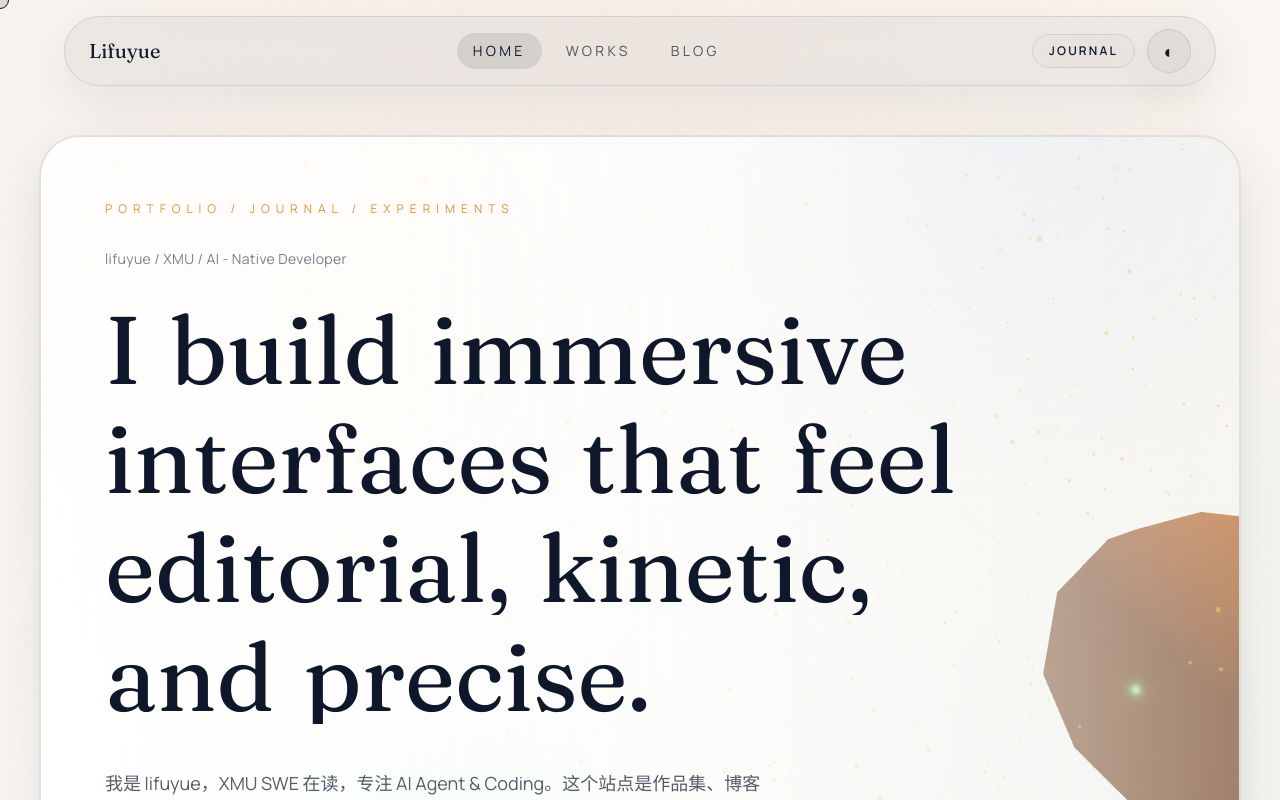
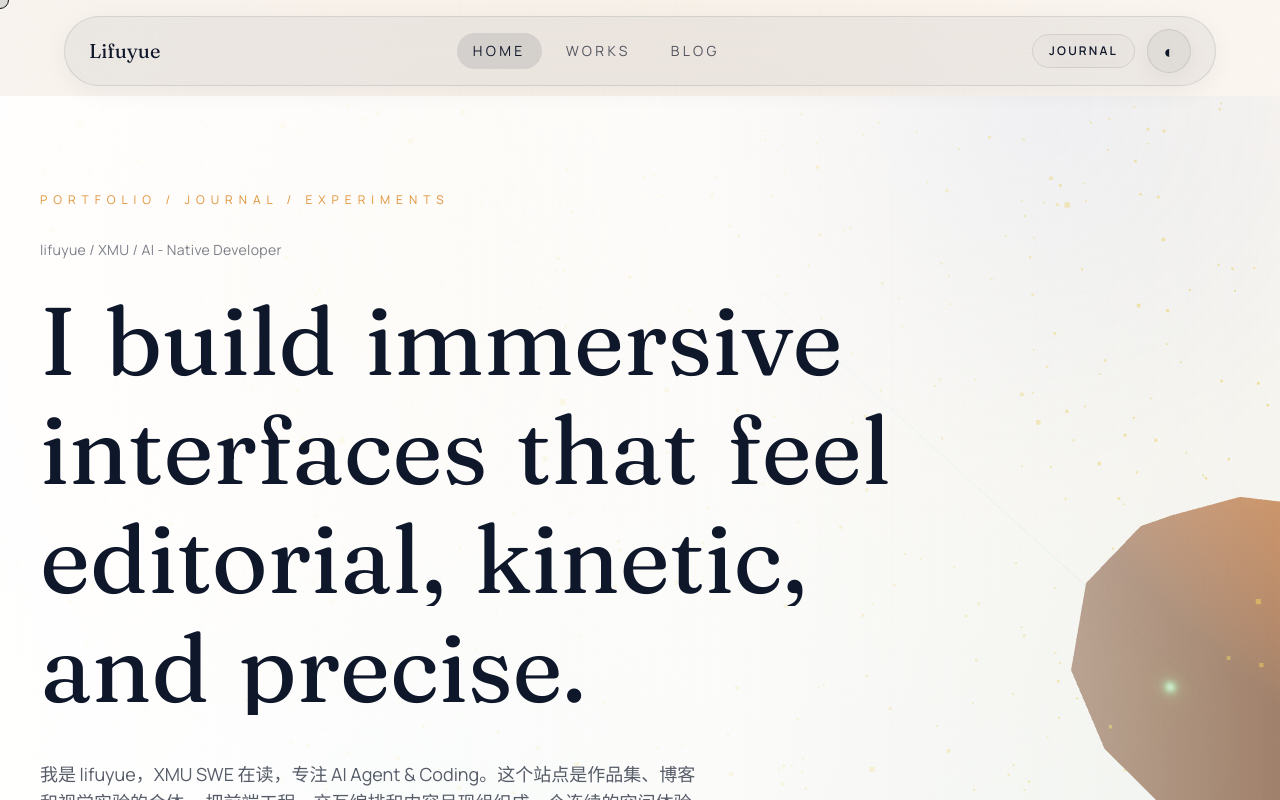
Before and after one commit to lifuyue/lifuyue.github.io, a React (Vite) app: page / in a window 1280 px wide. Shown: the top 800 px of the page. Built offline with nearby package versions, Linux system fonts and the light colour scheme.

Commit message:
Remove section card shells for a more open layout

```diff
--- a/src/components/blog/BlogCard.tsx
+++ b/src/components/blog/BlogCard.tsx
@@ -12,7 +12,7 @@ export function BlogCard({ post }: BlogCardProps) {
     <motion.article layout className="group h-full">
       <Link
         to={`/blog/${post.slug}`}
-        className="glass-panel flex h-full flex-col overflow-hidden rounded-[2rem]"
+        className="glass-panel flex h-full flex-col overflow-hidden rounded-[1.5rem]"
       >
         <div
           className="h-56 border-b border-line/10 transition-transform duration-500 group-hover:scale-[1.03]"
--- a/src/components/layout/PageTransition.tsx
+++ b/src/components/layout/PageTransition.tsx
@@ -9,17 +9,17 @@ export function PageTransition({ children }: PropsWithChildren) {
       initial={
         prefersReducedMotion
           ? { opacity: 0 }
-          : { opacity: 0, y: 28, clipPath: 'inset(0 0 20% 0 round 2rem)' }
+          : { opacity: 0, y: 28, clipPath: 'inset(0 0 20% 0)' }
       }
       animate={
         prefersReducedMotion
           ? { opacity: 1 }
-          : { opacity: 1, y: 0, clipPath: 'inset(0 0 0% 0 round 2rem)' }
+          : { opacity: 1, y: 0, clipPath: 'inset(0 0 0% 0)' }
       }
       exit={
         prefersReducedMotion
           ? { opacity: 0 }
-          : { opacity: 0, y: -18, clipPath: 'inset(0 0 100% 0 round 2rem)' }
+          : { opacity: 0, y: -18, clipPath: 'inset(0 0 100% 0)' }
       }
       transition={{ duration: 0.8, ease: [0.22, 1, 0.36, 1] }}
     >
--- a/src/components/sections/Contact.tsx
+++ b/src/components/sections/Contact.tsx
@@ -5,9 +5,8 @@ import { socials } from '@/data/socials';
 
 export function Contact() {
   return (
-    <section className="section-shell section-space">
-      <div className="relative overflow-hidden rounded-[2.5rem] border border-line/10 bg-[linear-gradient(135deg,rgba(245,158,11,0.16),rgba(45,212,191,0.08),rgba(var(--line),0.04))] p-8 sm:p-10 lg:p-14">
-        <div className="absolute inset-0 bg-noise opacity-80" />
+    <section className="section-shell section-space relative">
+      <div className="pointer-events-none absolute inset-x-0 -inset-y-16 bg-[linear-gradient(135deg,rgba(245,158,11,0.08),rgba(45,212,191,0.04),transparent)]" />
       <div className="relative">
         <SectionHeading
           eyebrow="Contact"
@@ -28,7 +27,6 @@ export function Contact() {
           ))}
         </div>
       </div>
-      </div>
     </section>
   );
 }
--- a/src/components/sections/Hero.tsx
+++ b/src/components/sections/Hero.tsx
@@ -27,8 +27,7 @@ export function Hero() {
   const prefersReducedMotion = useReducedMotion();
 
   return (
-    <section className="section-shell relative min-h-[calc(100vh-7rem)] overflow-hidden py-10">
-      <div className="relative isolate min-h-[82vh] overflow-hidden rounded-[2.5rem] border border-line/10 bg-background/20 shadow-glow">
+    <section className="relative min-h-[calc(100vh-7rem)] overflow-hidden">
       <div className="absolute inset-0 bg-noise" />
       <div className="absolute inset-0 opacity-90">
         <Suspense fallback={<div className="h-full w-full bg-background/20" />}>
@@ -36,7 +35,7 @@ export function Hero() {
         </Suspense>
       </div>
       <div className="hero-overlay absolute inset-0" />
-        <div className="relative z-10 flex min-h-[82vh] flex-col justify-between p-8 sm:p-10 lg:p-16">
+      <div className="section-shell relative z-10 flex min-h-[calc(100vh-7rem)] flex-col justify-between py-16 sm:py-20 lg:py-24">
         <div className="max-w-4xl space-y-8">
           <p className="text-xs uppercase tracking-[0.5em] text-accent/80">
             Portfolio / Journal / Experiments
@@ -83,7 +82,7 @@ export function Hero() {
             </MagneticButton>
           </div>
         </div>
-          <div className="grid gap-6 border-t border-line/10 pt-8 text-sm text-foreground/70 sm:grid-cols-3">
+        <div className="grid gap-6 pt-8 text-sm text-foreground/70 sm:grid-cols-3">
           <div>
             <p className="text-xs uppercase tracking-[0.35em] text-foreground/45">Focus</p>
             <p className="mt-2 text-foreground">Motion systems with readable information density.</p>
@@ -101,11 +100,10 @@ export function Hero() {
       <motion.div
         animate={prefersReducedMotion ? {} : { y: [0, 8, 0] }}
         transition={{ duration: 1.8, repeat: Infinity }}
-          className="absolute bottom-6 right-6 rounded-full border border-line/15 px-4 py-2 text-xs uppercase tracking-[0.35em] text-foreground/70"
+        className="absolute bottom-8 right-8 rounded-full border border-line/15 px-4 py-2 text-xs uppercase tracking-[0.35em] text-foreground/70"
       >
         Scroll
       </motion.div>
-      </div>
     </section>
   );
 }
--- a/src/components/ui/GlassCard.tsx
+++ b/src/components/ui/GlassCard.tsx
@@ -23,11 +23,11 @@ export function GlassCard({ children, className }: GlassCardProps) {
       transition={{ type: 'spring', stiffness: 200, damping: 18 }}
       style={{ transformStyle: 'preserve-3d' }}
       className={cn(
-        'glass-panel relative overflow-hidden rounded-[2rem] p-6 shadow-glow',
+        'glass-panel relative overflow-hidden rounded-[1.5rem] p-6',
         className,
       )}
     >
-      <div className="pointer-events-none absolute inset-0 bg-gradient-to-br from-line/12 via-transparent to-transparent opacity-70" />
+      <div className="pointer-events-none absolute inset-0 bg-gradient-to-br from-line/12 via-transparent to-transparent opacity-40" />
       <div className="relative h-full">{children}</div>
     </motion.div>
   );
--- a/src/pages/BlogPost.tsx
+++ b/src/pages/BlogPost.tsx
@@ -15,7 +15,7 @@ export function BlogPost() {
   return (
     <article className="section-shell section-space">
       <div
-        className="mb-10 h-[36vh] min-h-[280px] overflow-hidden rounded-[2.5rem] border border-line/10"
+        className="mb-10 h-[36vh] min-h-[280px] overflow-hidden rounded-[1rem]"
         style={{ backgroundImage: post.coverImage }}
       />
       <div className="mx-auto max-w-4xl">
--- a/src/pages/NotFound.tsx
+++ b/src/pages/NotFound.tsx
@@ -3,7 +3,7 @@ import { MagneticButton } from '@/components/ui/MagneticButton';
 export function NotFound() {
   return (
     <section className="section-shell section-space">
-      <div className="glass-panel flex min-h-[60vh] flex-col items-start justify-center rounded-[2.5rem] p-10 sm:p-14">
+      <div className="flex min-h-[60vh] flex-col items-start justify-center">
         <p className="text-xs uppercase tracking-[0.4em] text-foreground/45">404</p>
         <h1 className="mt-4 font-display text-5xl text-foreground sm:text-7xl">Page not found.</h1>
         <p className="mt-6 max-w-xl text-lg leading-8 text-foreground/70">
--- a/src/pages/WorkDetail.tsx
+++ b/src/pages/WorkDetail.tsx
@@ -16,7 +16,7 @@ export function WorkDetail() {
   return (
     <section className="section-shell section-space">
       <div
-        className="mb-12 h-[40vh] min-h-[320px] overflow-hidden rounded-[2.5rem] border border-line/10"
+        className="mb-12 h-[40vh] min-h-[320px] overflow-hidden rounded-[1rem]"
         style={{ background: project.cover }}
       />
       <SectionHeading
@@ -25,15 +25,13 @@ export function WorkDetail() {
         description={project.description}
       />
       <div className="grid gap-8 lg:grid-cols-[1.3fr,0.7fr]">
-        <div className="glass-panel rounded-[2rem] p-8 sm:p-10">
-          <div className="space-y-6 text-base leading-8 text-foreground/70">
-            {project.longDescription.map((paragraph) => (
-              <p key={paragraph}>{paragraph}</p>
-            ))}
-          </div>
+        <div className="space-y-6 text-base leading-8 text-foreground/70">
+          {project.longDescription.map((paragraph) => (
+            <p key={paragraph}>{paragraph}</p>
+          ))}
         </div>
         <aside className="space-y-6">
-          <div className="glass-panel rounded-[2rem] p-6">
+          <div className="rounded-[1.25rem] border border-line/8 bg-line/[0.03] p-6">
             <p className="text-xs uppercase tracking-[0.35em] text-foreground/45">Project Metrics</p>
             <div className="mt-5 space-y-4">
               {project.metrics.map((item) => (
@@ -44,7 +42,7 @@ export function WorkDetail() {
               ))}
             </div>
           </div>
-          <div className="glass-panel rounded-[2rem] p-6">
+          <div className="rounded-[1.25rem] border border-line/8 bg-line/[0.03] p-6">
             <p className="text-xs uppercase tracking-[0.35em] text-foreground/45">Links</p>
             <div className="mt-5 flex flex-col gap-3">
               {project.links.map((item) => (
--- a/src/styles/globals.css
+++ b/src/styles/globals.css
@@ -121,11 +121,11 @@ button {
 
 .glass-panel {
   @apply border border-line/10 bg-line/5 backdrop-blur-2xl;
-  box-shadow: 0 20px 80px rgba(0, 0, 0, 0.25);
+  box-shadow: 0 8px 32px rgba(0, 0, 0, 0.12);
 }
 
 .light .glass-panel {
-  box-shadow: 0 18px 52px rgba(15, 23, 42, 0.08);
+  box-shadow: 0 6px 24px rgba(15, 23, 42, 0.05);
 }
 
 .light .shadow-glow {
```
Also changed, not shown: src/components/sections/About.tsx (+5 -8 lines). Lines whose indentation alone changed are shown as unchanged.
